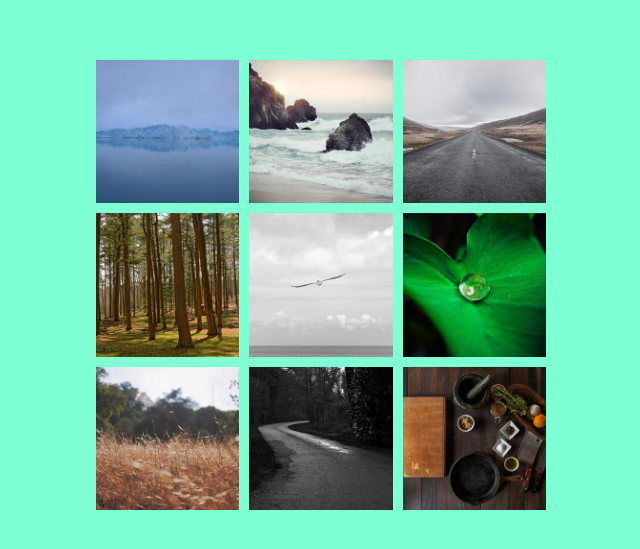
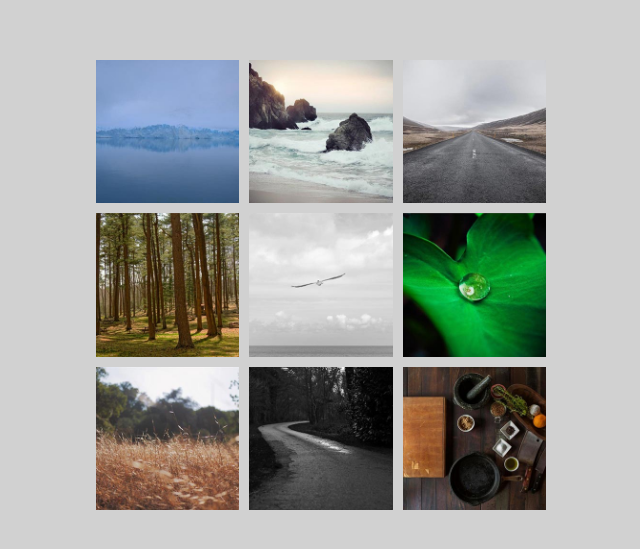
Before and after one commit to ndreea/galeria-modal, a plain HTML site: page index.html in a window 1280 px wide. Shown: the part 115-664 px from the top of the page, without its empty margins (319-959 px from the left). Drawn offline with Linux system fonts and the light colour scheme.

Commit message:
Cambio de color de fondo a gris claro

```diff
--- a/css/estilos.css
+++ b/css/estilos.css
@@ -11,7 +11,7 @@ body{
     display: flex;
     justify-content: center;
     align-items: center;
-    background-color: aquamarine;
+    background-color: rgb(209, 209, 209);
 }
 
 
```
